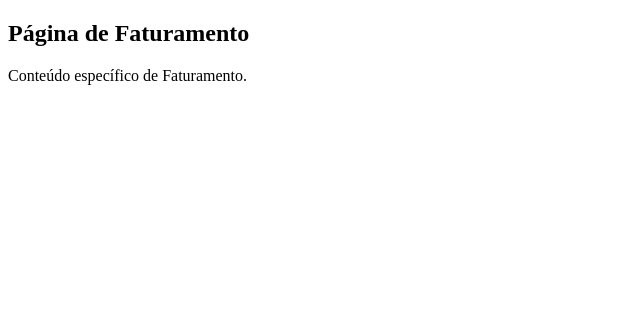
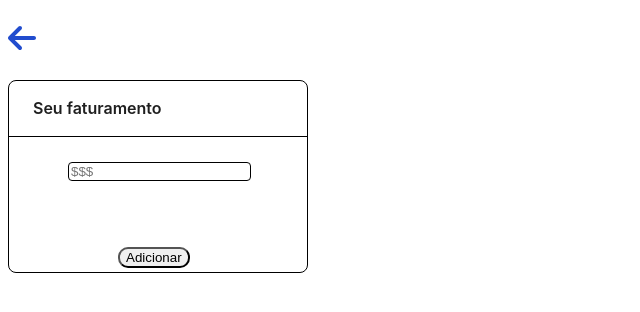
Before and after one commit to DavidHenrique2106/PlanningSyncFront, a React (Vite) app: page /faturamento in a window 1280 px wide. Shown: the top 312 px of the page, without its empty margins (0-640 px from the left). Built offline with nearby package versions, Linux system fonts and the light colour scheme.

Commit message:
rota principal, card, e toast

```diff
--- a/package.json
+++ b/package.json
@@ -10,10 +10,14 @@
     "preview": "vite preview"
   },
   "dependencies": {
+    "@fortawesome/fontawesome-svg-core": "^6.5.2",
+    "@fortawesome/free-solid-svg-icons": "^6.5.2",
+    "@fortawesome/react-fontawesome": "^0.2.2",
     "antd": "^5.19.0",
     "react": "^18.2.0",
     "react-dom": "^18.2.0",
-    "react-router-dom": "^6.24.0"
+    "react-router-dom": "^6.24.0",
+    "react-toastify": "^10.0.5"
   },
   "devDependencies": {
     "@types/react": "^18.2.66",
--- /dev/null
+++ b/src/components/routes/Despesas/Despesas.module.css
@@ -0,0 +1,3 @@
+.Arrow{
+    color: #214cce;
+}
--- a/src/components/routes/Despesas/Despesas.tsx
+++ b/src/components/routes/Despesas/Despesas.tsx
@@ -1,9 +1,16 @@
+import { FontAwesomeIcon } from "@fortawesome/react-fontawesome";
+import { faArrowLeft } from "@fortawesome/free-solid-svg-icons";
+import { Link } from "react-router-dom";
+import styles from './Despesas.module.css';
 
 const Despesas = () => {
   return (
     <div>
-      <h2>Página de Despesas</h2>
-      <p>Conteúdo específico de Despesas.</p>
+      <h1>
+        <Link to="/" className={styles.Arrow}>
+          <FontAwesomeIcon icon={faArrowLeft} />
+        </Link>
+      </h1>
     </div>
   );
 };
--- /dev/null
+++ b/src/components/routes/Faturamento/Faturamento.module.css
@@ -0,0 +1,8 @@
+.Arrow{
+    color: #214cce;
+}
+
+.CardNumber {
+    border: 5px solid black; /* Borda preta */
+    width: 300px;
+  }
--- a/src/components/routes/Faturamento/Faturamento.tsx
+++ b/src/components/routes/Faturamento/Faturamento.tsx
@@ -1,9 +1,61 @@
+import React, { useState } from "react";
+import { FontAwesomeIcon } from "@fortawesome/react-fontawesome";
+import { faArrowLeft } from "@fortawesome/free-solid-svg-icons";
+import { Link } from "react-router-dom";
+import styles from "./Faturamento.module.css";
+import { Card, Space } from "antd";
+import { ToastContainer, toast } from "react-toastify";
+import "react-toastify/dist/ReactToastify.css";
 
-const Faturamento = () => {
+const Faturamento: React.FC = () => {
+  const [faturamento, setFaturamento] = useState<number | undefined>(undefined);
+;
+  const handleAdicionar = () => {
+    if (faturamento !== undefined) {
+      console.log(faturamento);
+      toast.success("Sucesso!");
+      setFaturamento(undefined);
+    } else {
+      toast.error("Digite um valor!");
+    }
+  };
+
   return (
     <div>
-      <h2>Página de Faturamento</h2>
-      <p>Conteúdo específico de Faturamento.</p>
+      <h1>
+        <Link to="/" className={styles.Arrow}>
+          <FontAwesomeIcon icon={faArrowLeft} />
+        </Link>
+      </h1>
+
+      <div className="Card">
+        <Space direction="vertical" size={16}>
+          <Card
+            title="Seu faturamento"
+            style={{ width: 300, border: '1px solid black' }}
+            headStyle={{ borderBottom: '1px solid black' }}
+          >
+            <input
+              type="number"
+              value={faturamento ?? ''}
+              onChange={(e) => setFaturamento(Number(e.target.value))}
+              placeholder="$$$"
+              style={{ position: 'relative', right: '-35px', border: '1px solid black', borderRadius: '4px' }}
+            />
+            <br />
+            <br />
+            <br />
+            <button
+              onClick={handleAdicionar}
+              style={{ borderRadius: '10px', position: 'relative', right: '-85px', top: '20px' }}
+            >
+              Adicionar
+            </button>
+          </Card>
+        </Space>
+      </div>
+
+      <ToastContainer />
     </div>
   );
 };
```
Also changed, not shown: src/App.tsx (+3 -4 lines), 1 other file (tests, documents, lock files or other folders).
